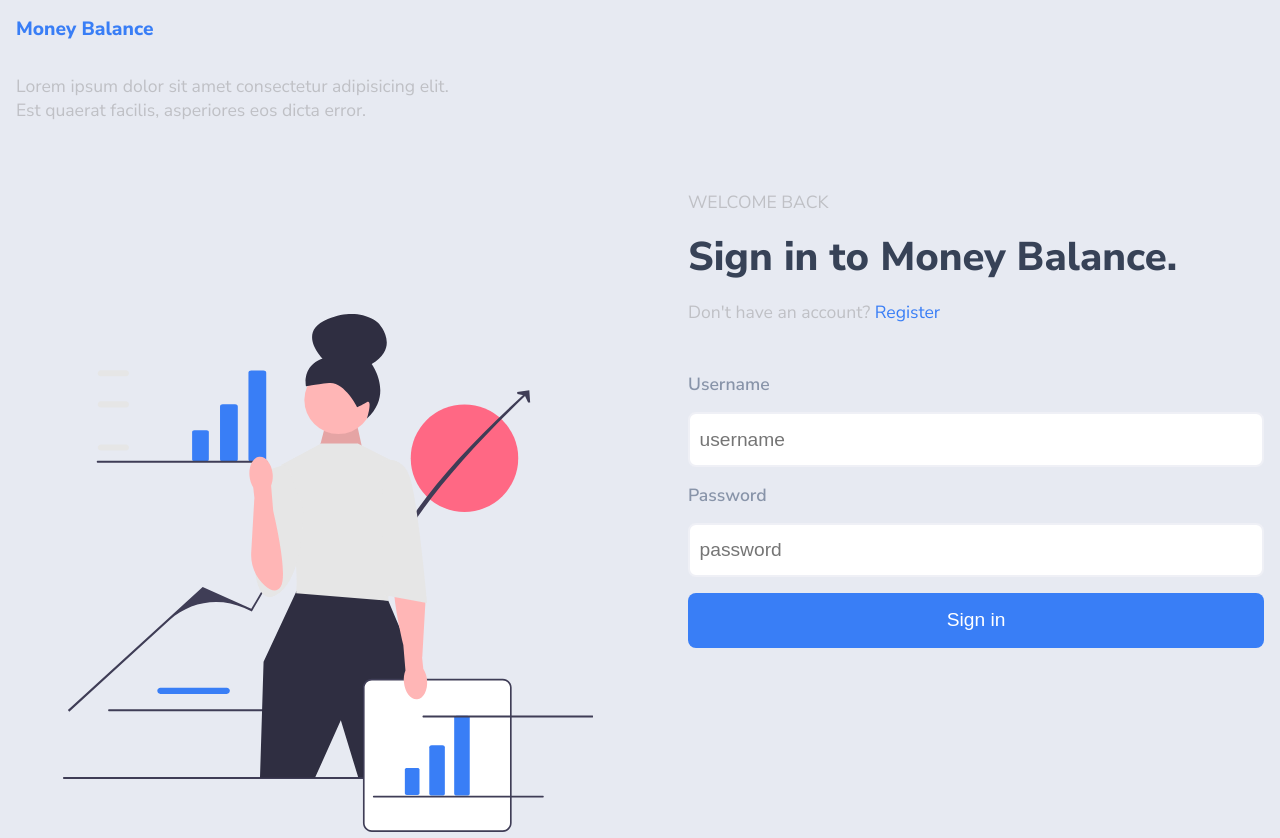
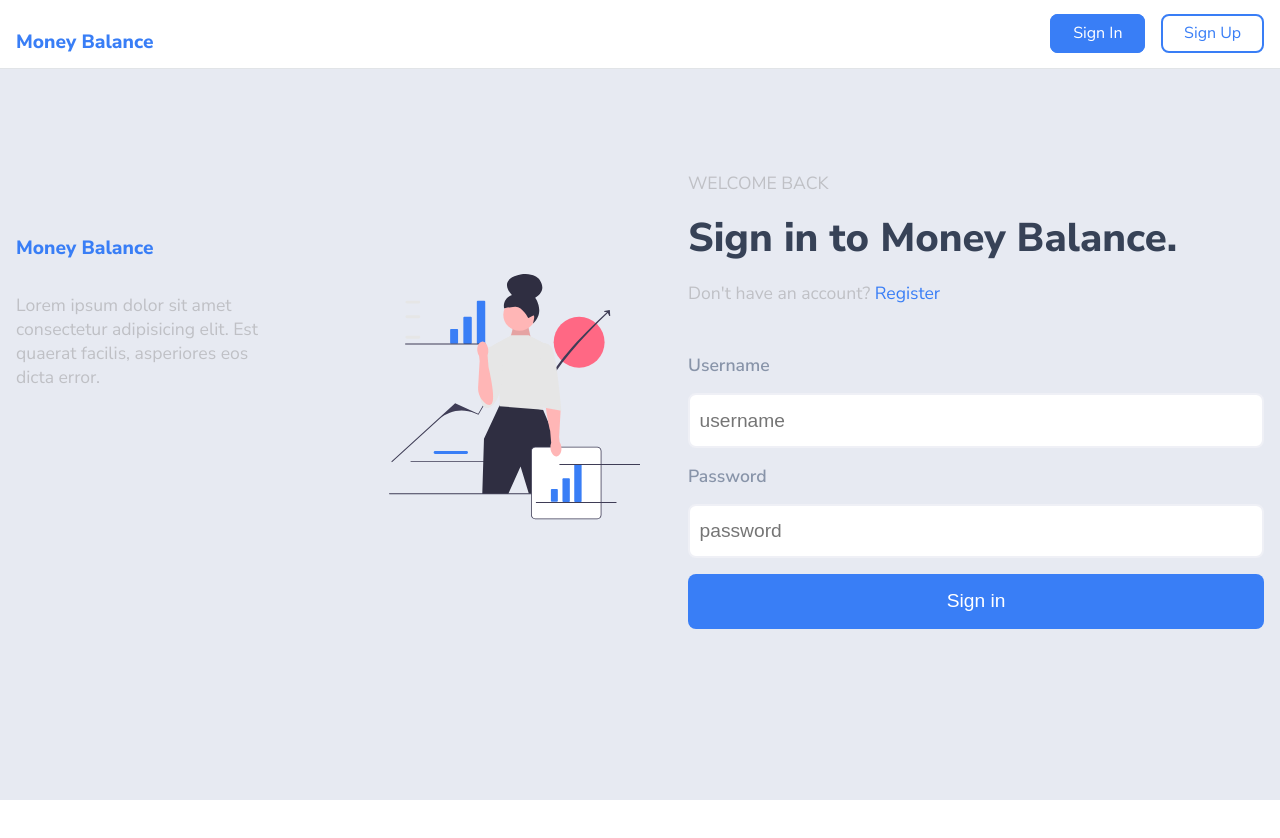
Before and after one commit to wojtek99955/money-balance, a React (Vite) app in the folder client/: page /sign-in in a window 1280 px wide. After the commit the page ends 800 px from the top, so only its background shows below. Built offline with nearby package versions, Linux system fonts and the light colour scheme.

Commit message:
add media queries / header

```diff
--- a/client/src/components/auth/AuthStyles.ts
+++ b/client/src/components/auth/AuthStyles.ts
@@ -1,14 +1,18 @@
 import styled from "styled-components";
+import { device } from "../../assets/devices.js";
 
 export const Container = styled.div`
   min-height: 100vh;
   display: flex;
-  align-items: center;
 `;
 
 export const FormContainer = styled.div`
-  width: 50%;
-  padding: 0 1rem 0 3rem;
+  width: 90%;
+  margin: auto;
+  @media ${device.tablet} {
+    width: 50%;
+    padding: 0 1rem 0 3rem;
+  }
 
   h1 {
     color: ${({ theme }) => theme.colors.title};
@@ -75,17 +79,21 @@ export const FormWrapper = styled.div`
 export const SvgContainer = styled.div`
   width: 85%;
   max-width: 700px;
+  @media ${device.tablet} {
+    display: block;
+  }
 `;
 export const Wrapper = styled.div`
   width: 50%;
-  min-height: 100vh;
-  display: flex;
-  flex-direction: column;
-  justify-content: center;
   background-color: ${({ theme }) =>
     theme.colors.backgroundColor.lightBackground};
   align-items: center;
   padding-left: 1rem;
+  display: none;
+  @media ${device.tablet} {
+    display: flex;
+    align-items: center;
+  }
 `;
 export const Description = styled.div`
   p {
@@ -103,3 +111,9 @@ export const SuccessMessage = styled.div`
     text-transform: none;
   }
 `;
+
+export const DescriptionContainer = styled.div`
+  display: flex;
+  flex-direction: column;
+  justify-content: center;
+`;
--- a/client/src/components/auth/SignIn.tsx
+++ b/client/src/components/auth/SignIn.tsx
@@ -9,6 +9,7 @@ import jwt_decode from "jwt-decode";
 import { useLoginMutation } from "../../api/authSlice";
 import LoadingSpinner from "../../assets/atoms/LoadingSpinner";
 import { useState } from "react";
+import Header from "../StartPage/Header/Header";
 
 const initialValues = {
   username: "",
@@ -60,6 +61,7 @@ const SignIn = () => {
 
   return (
     <Container>
+      <Header />
       <DescriptionSection />
       <FormContainer>
         <div>Welcome back</div>
--- a/client/src/components/auth/SignUp.tsx
+++ b/client/src/components/auth/SignUp.tsx
@@ -13,6 +13,7 @@ import ValidationErrorMsg from "../../assets/atoms/ValidationErrorMsg";
 import { useCreateUserMutation } from "../../api/userSlice";
 import LoadingSpinner from "../../assets/atoms/LoadingSpinner";
 import { useState } from "react";
+import Header from "../StartPage/Header/Header";
 const initialValues = {
   username: "",
   password: "",
@@ -52,6 +53,7 @@ const SignUp = () => {
   };
   return (
     <Container>
+      <Header />
       <DescriptionSection />
       <FormContainer>
         <div>start for free</div>
```
